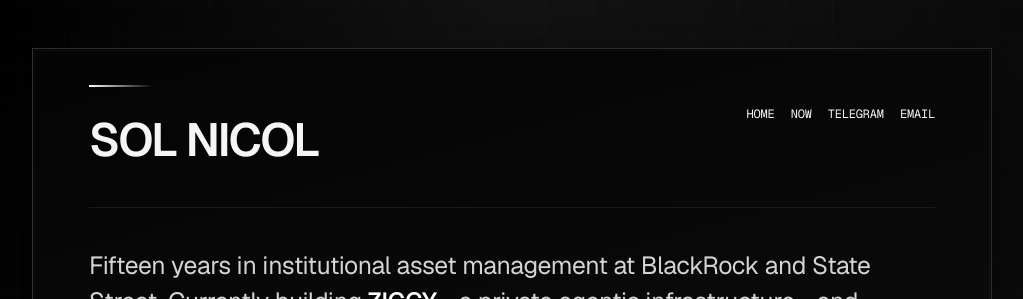
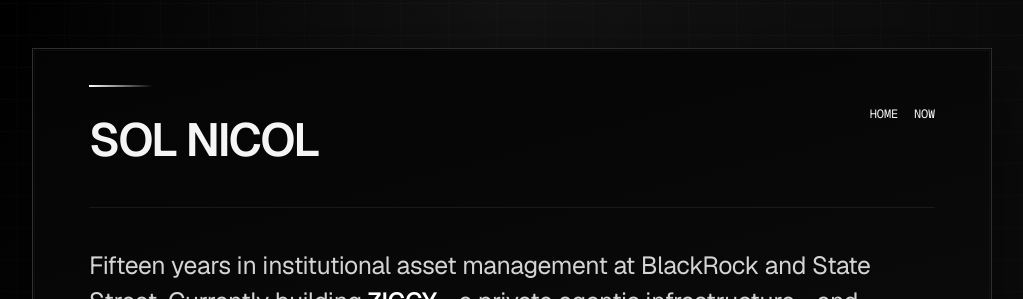
Before and after one commit to solnicol/solnicol.com, a Jekyll site: the page built from index.md, in a window 1280 px wide. Shown: the top 299 px of the page, without its empty margins (128-1151 px from the left). Built offline with Jekyll 4.4.1, drawn with Linux system fonts in a browser that asks for light colours.

Commit message:
refactor(nav): keep header internal only

```diff
--- a/_layouts/default.html
+++ b/_layouts/default.html
@@ -382,8 +382,6 @@
       <nav class="site-nav" aria-label="Primary navigation">
         <a href="{{ '/' | relative_url }}">Home</a>
         <a href="{{ '/now/' | relative_url }}">Now</a>
-        <a href="https://t.me/solnicol" target="_blank" rel="noopener">Telegram</a>
-        <a href="mailto:sol@solnicol.com">Email</a>
       </nav>
     </header>
 
```
